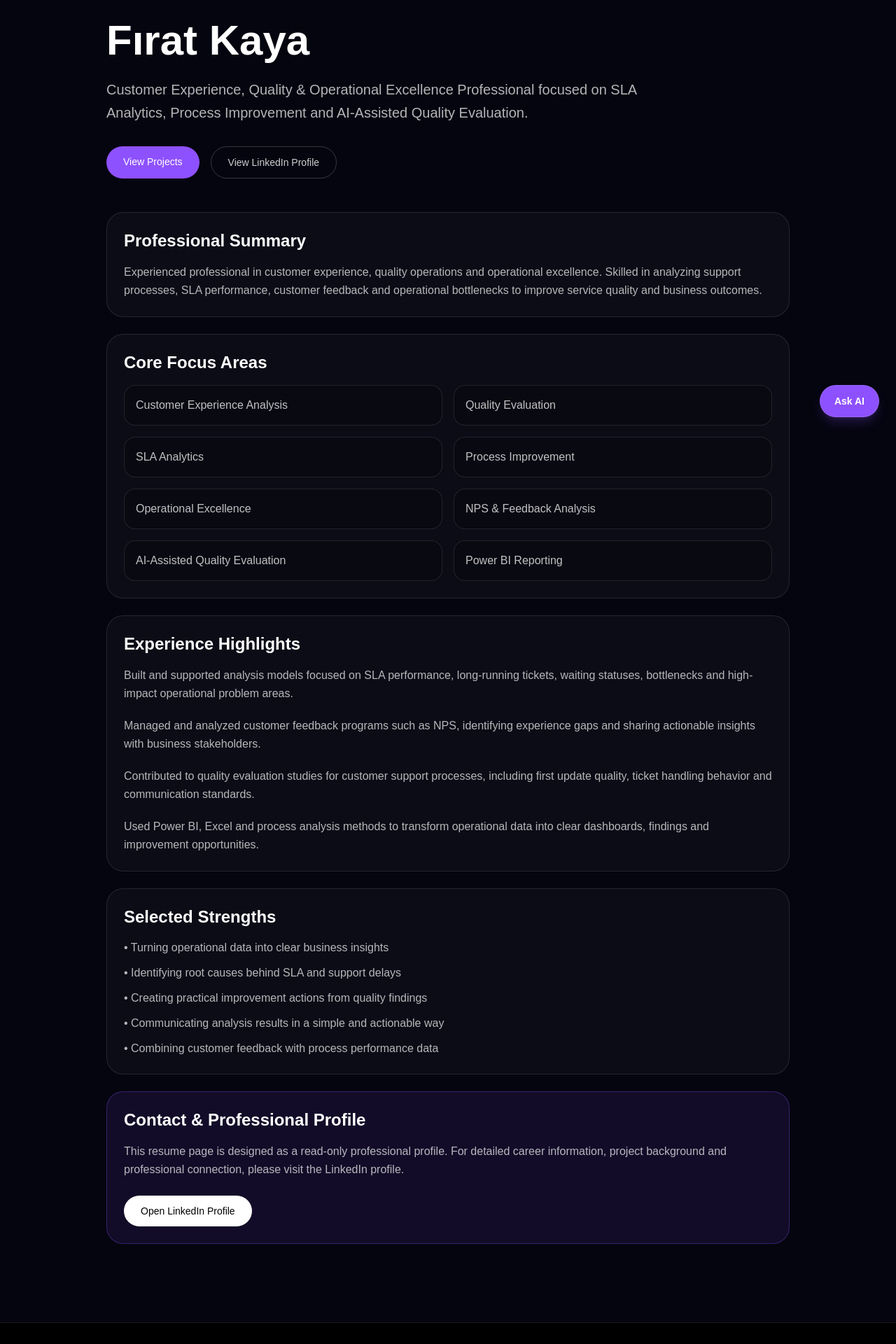
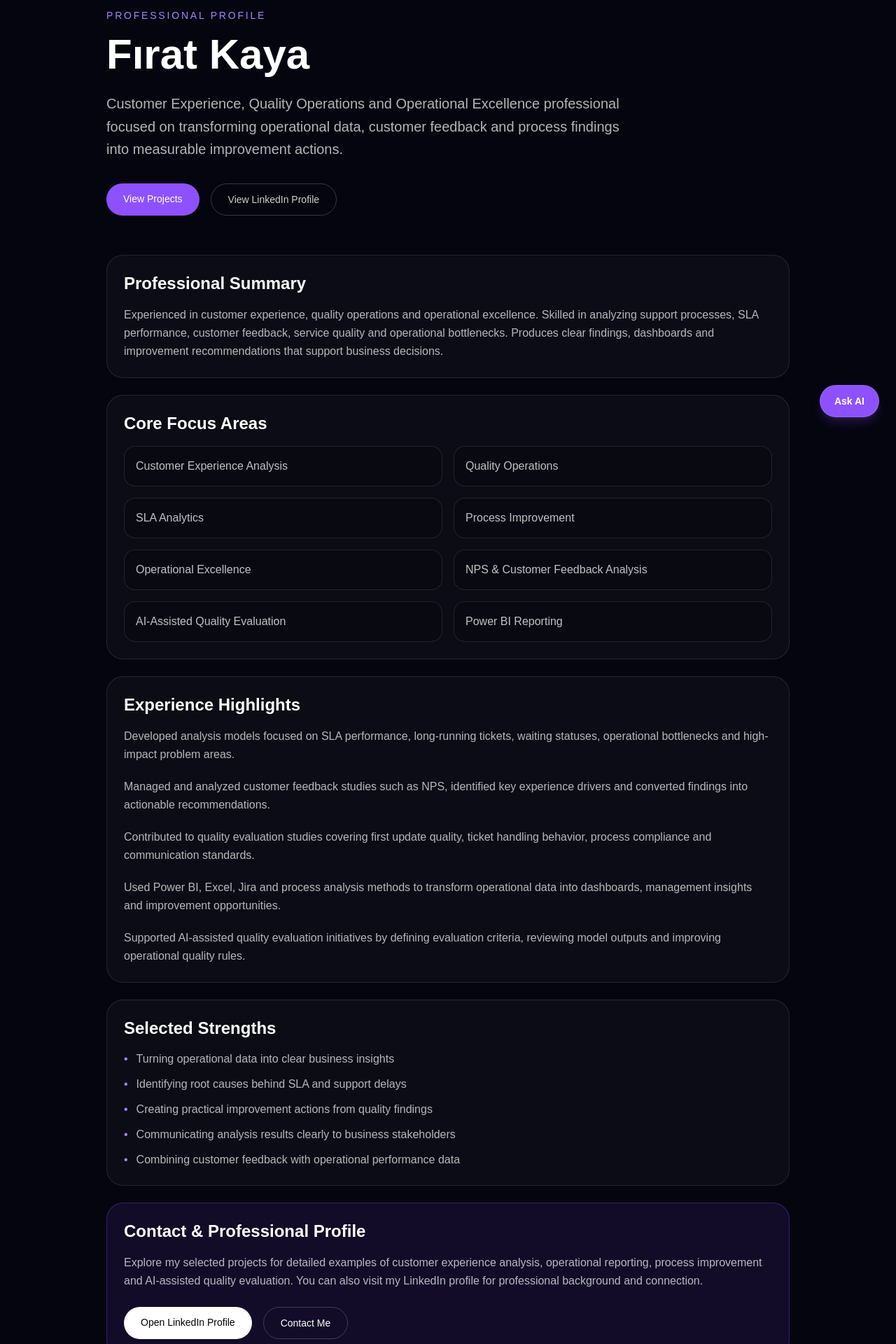
Before and after one commit to frtkycom/frtky-com, a Next.js app: page /resume in a window 1280 px wide. Shown: the part 180-2100 px from the top of the page at 70% size. Built offline with nearby package versions, Linux system fonts and the light colour scheme.

Commit message:
Update resume page and fix LinkedIn profile URL

```diff
--- a/app/resume/page.tsx
+++ b/app/resume/page.tsx
@@ -4,71 +4,91 @@ import Link from "next/link";
 export const metadata: Metadata = {
   title: "Resume | Fırat Kaya",
   description:
-    "Read-only resume of Fırat Kaya, focused on Customer Experience, Quality, Operational Excellence, SLA Analytics, Process Improvement and AI-Assisted Quality Evaluation.",
+    "Professional profile of Fırat Kaya, focused on Customer Experience, Quality Operations, Operational Excellence, SLA Analytics, Process Improvement and AI-Assisted Quality Evaluation.",
 };
+
+const linkedinUrl =
+  "https://www.linkedin.com/in/firat-kaya-068384164/";
+
+const focusAreas = [
+  "Customer Experience Analysis",
+  "Quality Operations",
+  "SLA Analytics",
+  "Process Improvement",
+  "Operational Excellence",
+  "NPS & Customer Feedback Analysis",
+  "AI-Assisted Quality Evaluation",
+  "Power BI Reporting",
+];
+
+const strengths = [
+  "Turning operational data into clear business insights",
+  "Identifying root causes behind SLA and support delays",
+  "Creating practical improvement actions from quality findings",
+  "Communicating analysis results clearly to business stakeholders",
+  "Combining customer feedback with operational performance data",
+];
 
 export default function ResumePage() {
   return (
     <main className="min-h-screen bg-[#050510] text-white">
-      <section className="max-w-5xl mx-auto px-6 py-28">
-        <div className="mb-12">
-          <p className="text-violet-400 text-sm mb-4"></p>
+      <section className="mx-auto max-w-5xl px-6 py-28">
+        <header className="mb-14">
+          <p className="mb-4 text-sm font-medium uppercase tracking-[0.2em] text-violet-400">
+            Professional Profile
+          </p>
 
-          <h1 className="text-4xl md:text-6xl font-bold mb-6">
+          <h1 className="mb-6 text-4xl font-bold md:text-6xl">
             Fırat Kaya
           </h1>
 
-          <p className="text-xl text-white/70 max-w-3xl leading-relaxed">
-            Customer Experience, Quality & Operational Excellence Professional
-            focused on SLA Analytics, Process Improvement and AI-Assisted
-            Quality Evaluation.
+          <p className="max-w-3xl text-xl leading-relaxed text-white/70">
+            Customer Experience, Quality Operations and Operational Excellence
+            professional focused on transforming operational data, customer
+            feedback and process findings into measurable improvement actions.
           </p>
 
-          <div className="flex flex-wrap gap-4 mt-8">
+          <div className="mt-8 flex flex-wrap gap-4">
             <Link
               href="/projects"
-              className="rounded-full bg-violet-500 px-6 py-3 text-sm font-medium text-white hover:bg-violet-400 transition"
+              className="rounded-full bg-violet-500 px-6 py-3 text-sm font-medium text-white transition hover:bg-violet-400"
             >
               View Projects
             </Link>
 
             <a
-              href="https://www.linkedin.com/in/f%C4%B1rat-kaya-63b43a243/"
+              href={linkedinUrl}
               target="_blank"
               rel="noopener noreferrer"
-              className="rounded-full border border-white/20 px-6 py-3 text-sm font-medium text-white/80 hover:bg-white/10 transition"
+              className="rounded-full border border-white/20 px-6 py-3 text-sm font-medium text-white/80 transition hover:bg-white/10"
             >
               View LinkedIn Profile
             </a>
           </div>
-        </div>
+        </header>
 
         <div className="grid gap-6">
           <section className="rounded-3xl border border-white/10 bg-white/[0.03] p-6">
-            <h2 className="text-2xl font-semibold mb-4">Professional Summary</h2>
-            <p className="text-white/70 leading-relaxed">
-              Experienced professional in customer experience, quality
-              operations and operational excellence. Skilled in analyzing
-              support processes, SLA performance, customer feedback and
-              operational bottlenecks to improve service quality and business
-              outcomes.
+            <h2 className="mb-4 text-2xl font-semibold">
+              Professional Summary
+            </h2>
+
+            <p className="leading-relaxed text-white/70">
+              Experienced in customer experience, quality operations and
+              operational excellence. Skilled in analyzing support processes,
+              SLA performance, customer feedback, service quality and
+              operational bottlenecks. Produces clear findings, dashboards and
+              improvement recommendations that support business decisions.
             </p>
           </section>
 
           <section className="rounded-3xl border border-white/10 bg-white/[0.03] p-6">
-            <h2 className="text-2xl font-semibold mb-4">Core Focus Areas</h2>
+            <h2 className="mb-4 text-2xl font-semibold">
+              Core Focus Areas
+            </h2>
 
-            <div className="grid md:grid-cols-2 gap-4">
-              {[
-                "Customer Experience Analysis",
-                "Quality Evaluation",
-                "SLA Analytics",
-                "Process Improvement",
-                "Operational Excellence",
-                "NPS & Feedback Analysis",
-                "AI-Assisted Quality Evaluation",
-                "Power BI Reporting",
-              ].map((item) => (
+            <div className="grid gap-4 md:grid-cols-2">
+              {focusAreas.map((item) => (
                 <div
                   key={item}
                   className="rounded-2xl border border-white/10 bg-black/20 p-4 text-white/75"
@@ -80,64 +100,87 @@ export default function ResumePage() {
           </section>
 
           <section className="rounded-3xl border border-white/10 bg-white/[0.03] p-6">
-            <h2 className="text-2xl font-semibold mb-4">Experience Highlights</h2>
+            <h2 className="mb-4 text-2xl font-semibold">
+              Experience Highlights
+            </h2>
 
-            <div className="space-y-5 text-white/70 leading-relaxed">
+            <div className="space-y-5 leading-relaxed text-white/70">
               <p>
-                Built and supported analysis models focused on SLA performance,
-                long-running tickets, waiting statuses, bottlenecks and
-                high-impact operational problem areas.
+                Developed analysis models focused on SLA performance,
+                long-running tickets, waiting statuses, operational
+                bottlenecks and high-impact problem areas.
               </p>
 
               <p>
-                Managed and analyzed customer feedback programs such as NPS,
-                identifying experience gaps and sharing actionable insights with
-                business stakeholders.
+                Managed and analyzed customer feedback studies such as NPS,
+                identified key experience drivers and converted findings into
+                actionable recommendations.
               </p>
 
               <p>
-                Contributed to quality evaluation studies for customer support
-                processes, including first update quality, ticket handling
-                behavior and communication standards.
+                Contributed to quality evaluation studies covering first update
+                quality, ticket handling behavior, process compliance and
+                communication standards.
               </p>
 
               <p>
-                Used Power BI, Excel and process analysis methods to transform
-                operational data into clear dashboards, findings and improvement
-                opportunities.
+                Used Power BI, Excel, Jira and process analysis methods to
+                transform operational data into dashboards, management insights
+                and improvement opportunities.
+              </p>
+
+              <p>
+                Supported AI-assisted quality evaluation initiatives by defining
+                evaluation criteria, reviewing model outputs and improving
+                operational quality rules.
               </p>
             </div>
           </section>
 
           <section className="rounded-3xl border border-white/10 bg-white/[0.03] p-6">
-            <h2 className="text-2xl font-semibold mb-4">Selected Strengths</h2>
+            <h2 className="mb-4 text-2xl font-semibold">
+              Selected Strengths
+            </h2>
 
             <ul className="space-y-3 text-white/70">
-              <li>• Turning operational data into clear business insights</li>
-              <li>• Identifying root causes behind SLA and support delays</li>
-              <li>• Creating practical improvement actions from quality findings</li>
-              <li>• Communicating analysis results in a simple and actionable way</li>
-              <li>• Combining customer feedback with process performance data</li>
+              {strengths.map((strength) => (
+                <li key={strength} className="flex gap-3">
+                  <span className="text-violet-400">•</span>
+                  <span>{strength}</span>
+                </li>
+              ))}
             </ul>
           </section>
 
           <section className="rounded-3xl border border-violet-500/30 bg-violet-500/10 p-6">
-            <h2 className="text-2xl font-semibold mb-4">Contact & Professional Profile</h2>
+            <h2 className="mb-4 text-2xl font-semibold">
+              Contact & Professional Profile
+            </h2>
 
-            <p className="text-white/70 leading-relaxed mb-6">
-              This resume page is designed as a read-only professional profile.
-              For detailed career information, project background and
-              professional connection, please visit the LinkedIn profile.
+            <p className="mb-6 leading-relaxed text-white/70">
+              Explore my selected projects for detailed examples of customer
+              experience analysis, operational reporting, process improvement
+              and AI-assisted quality evaluation. You can also visit my
+              LinkedIn profile for professional background and connection.
             </p>
 
+            <div className="flex flex-wrap gap-4">
               <a
-              href="https://www.linkedin.com/in/f%C4%B1rat-kaya-63b43a243/"
+                href={linkedinUrl}
                 target="_blank"
                 rel="noopener noreferrer"
-              className="inline-flex rounded-full bg-white px-6 py-3 text-sm font-medium text-black hover:bg-white/80 transition"
+                className="inline-flex rounded-full bg-white px-6 py-3 text-sm font-medium text-black transition hover:bg-white/80"
               >
                 Open LinkedIn Profile
               </a>
+
+              <Link
+                href="/contact"
+                className="inline-flex rounded-full border border-white/20 px-6 py-3 text-sm font-medium text-white transition hover:bg-white/10"
+              >
+                Contact Me
+              </Link>
+            </div>
           </section>
         </div>
       </section>
```
Lines whose indentation alone changed are shown as unchanged.
